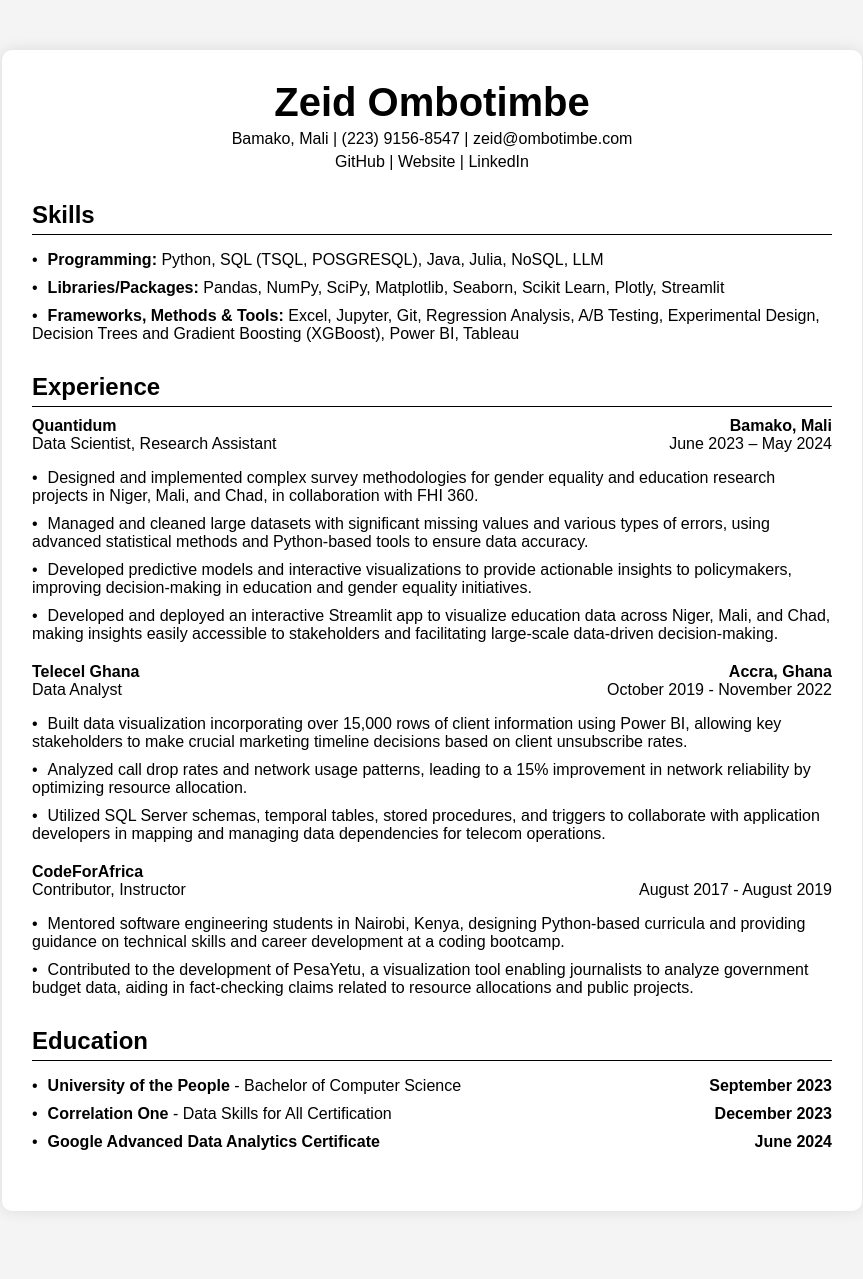
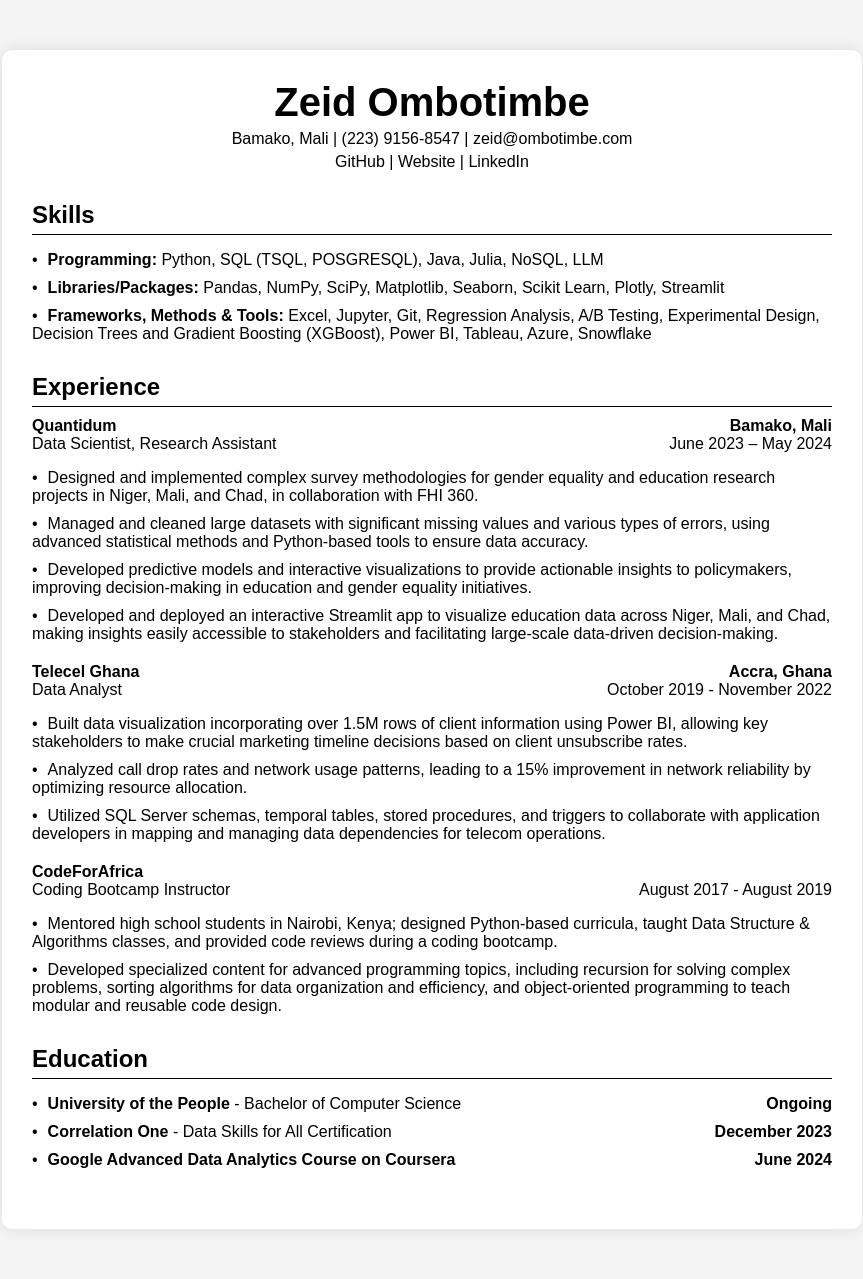
Before and after one commit to obtbe/zeidombo.github.io, a Jekyll site: the page resume.html, which Jekyll copies as it is, in a window 1280 px wide. Shown: the whole page, without its empty margins (208-1071 px from the left). Built offline with Jekyll 4.4.1, drawn with Linux system fonts in a browser that asks for light colours.

Commit message:
Updated resume

```diff
--- a/resume.html
+++ b/resume.html
@@ -104,7 +104,7 @@
             <ul>
                 <li><span>Programming:</span> Python, SQL (TSQL, POSGRESQL), Java, Julia, NoSQL, LLM</li>
                 <li><span>Libraries/Packages:</span> Pandas, NumPy, SciPy, Matplotlib, Seaborn, Scikit Learn, Plotly, Streamlit</li>
-                <li><span>Frameworks, Methods & Tools:</span> Excel, Jupyter, Git, Regression Analysis, A/B Testing, Experimental Design, Decision Trees and Gradient Boosting (XGBoost), Power BI, Tableau</li>
+                <li><span>Frameworks, Methods & Tools:</span> Excel, Jupyter, Git, Regression Analysis, A/B Testing, Experimental Design, Decision Trees and Gradient Boosting (XGBoost), Power BI, Tableau, Azure, Snowflake</li>
             </ul>
         </div>
 
@@ -137,7 +137,7 @@
                     <span class="date">October 2019 - November 2022</span>
                 </div>
                 <ul>
-                    <li>Built data visualization incorporating over 15,000 rows of client information using Power BI, allowing key stakeholders to make crucial marketing timeline decisions based on client unsubscribe rates.</li>
+                    <li>Built data visualization incorporating over 1.5M rows of client information using Power BI, allowing key stakeholders to make crucial marketing timeline decisions based on client unsubscribe rates.</li>
                     <li>Analyzed call drop rates and network usage patterns, leading to a 15% improvement in network reliability by optimizing resource allocation.</li>
                     <li>Utilized SQL Server schemas, temporal tables, stored procedures, and triggers to collaborate with application developers in mapping and managing data dependencies for telecom operations.</li>
                 </ul>
@@ -148,12 +148,12 @@
                     <span class="company">CodeForAfrica</span>
                 </div>
                 <div class="clearfix">
-                    <span class="job-title">Contributor, Instructor</span>
+                    <span class="job-title">Coding Bootcamp Instructor</span>
                     <span class="date">August 2017 - August 2019</span>
                 </div>
                 <ul>
-                    <li>Mentored software engineering students in Nairobi, Kenya, designing Python-based curricula and providing guidance on technical skills and career development at a coding bootcamp.</li>
-                    <li>Contributed to the development of PesaYetu, a visualization tool enabling journalists to analyze government budget data, aiding in fact-checking claims related to resource allocations and public projects.</li>
+                    <li>Mentored high school students in Nairobi, Kenya; designed Python-based curricula, taught Data Structure & Algorithms classes, and provided code reviews during a coding bootcamp.</li>
+                    <li>Developed specialized content for advanced programming topics, including recursion for solving complex problems, sorting algorithms for data organization and efficiency, and object-oriented programming to teach modular and reusable code design.</li>
                 </ul>
             </div>
         </div>
@@ -161,9 +161,9 @@
         <div class="section">
             <h2>Education</h2>
             <ul>
-                <li><span>University of the People</span> - Bachelor of Computer Science <span class="date">September 2023</span></li>
+                <li><span>University of the People</span> - Bachelor of Computer Science <span class="date">Ongoing</span></li>
                 <li><span>Correlation One</span> - Data Skills for All Certification <span class="date">December 2023</span></li>
-                <li><span>Google Advanced Data Analytics Certificate</span> <span class="date">June 2024</span></li>
+                <li><span>Google Advanced Data Analytics Course on Coursera</span> <span class="date">June 2024</span></li>
             </ul>
         </div>
     </div>
```
